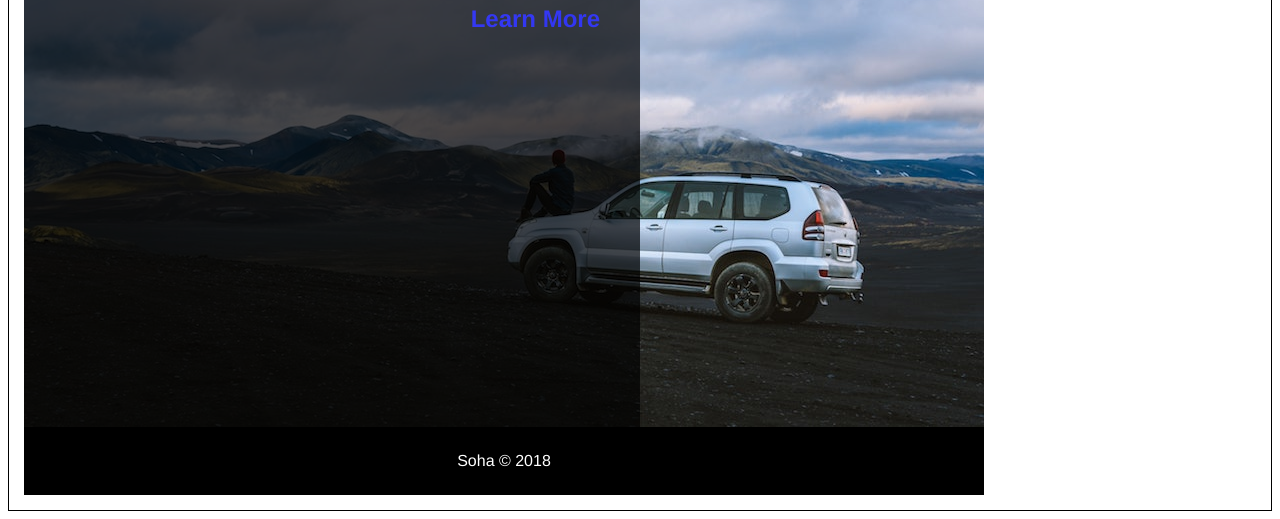
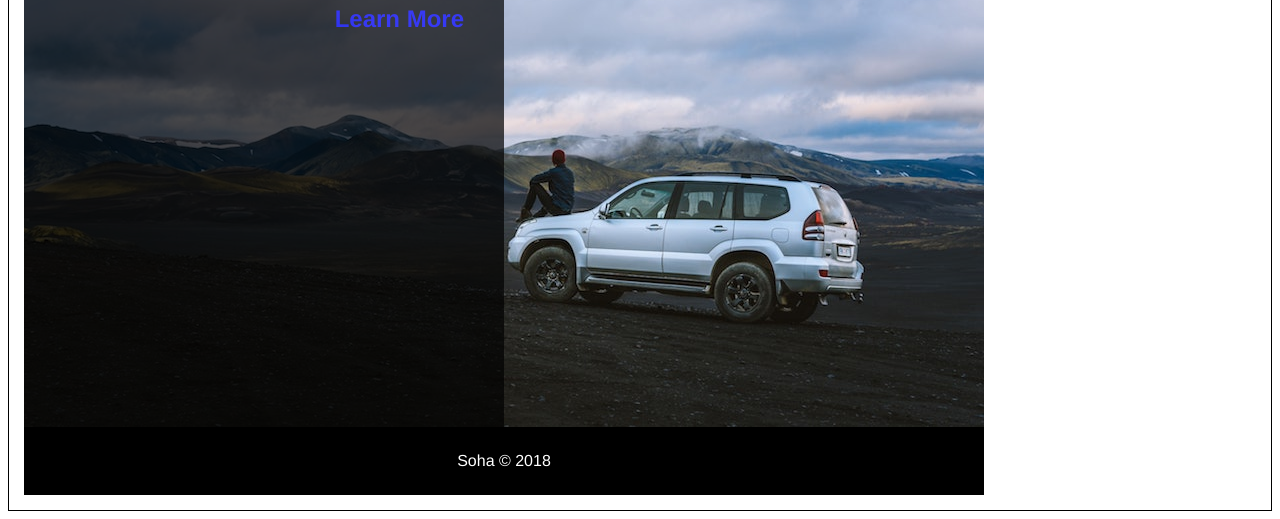
Before and after one commit to koliasoha/midterm, a plain HTML site: page docs/index.html in a window 1280 px wide. Shown: the part 286-805 px from the top of the page. Drawn offline with Linux system fonts and the light colour scheme.

Commit message:
website complete - Fixed

```diff
--- a/docs/css/styles.css
+++ b/docs/css/styles.css
@@ -26,6 +26,7 @@ body{
     opacity: 0.7;
     padding: 75px 0;
     height: 404px;
+    width: 480px;
 }
 
 #haveAdventure{
```
